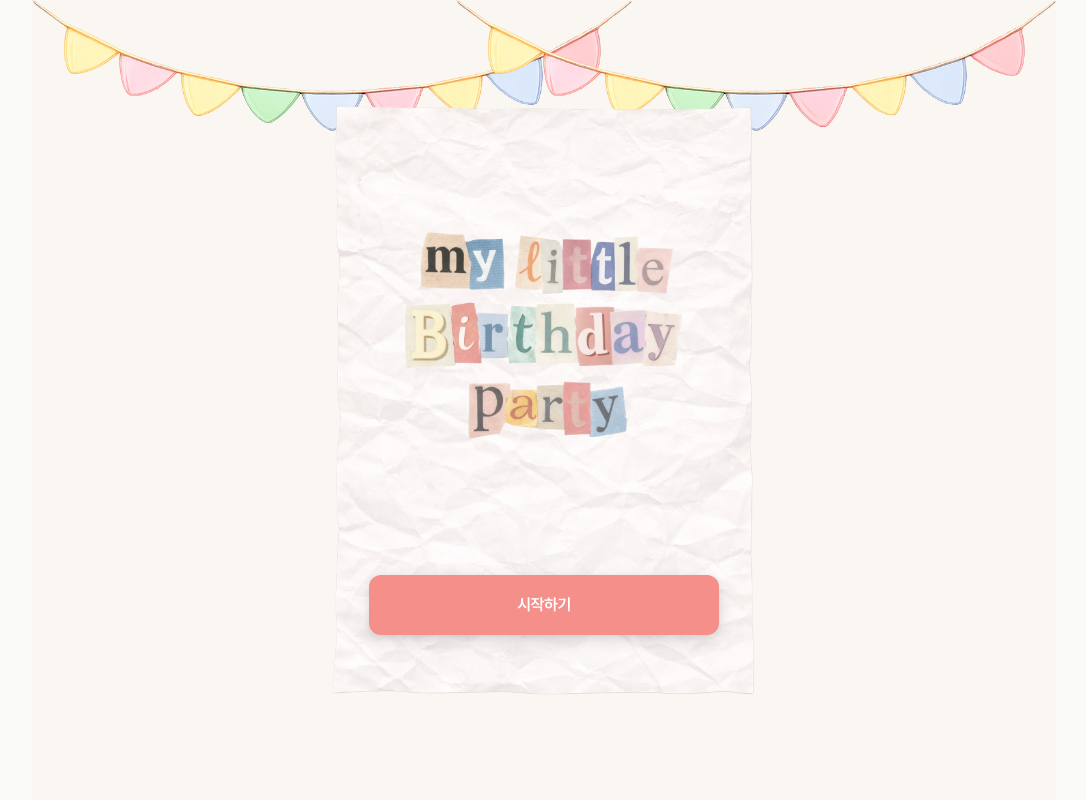
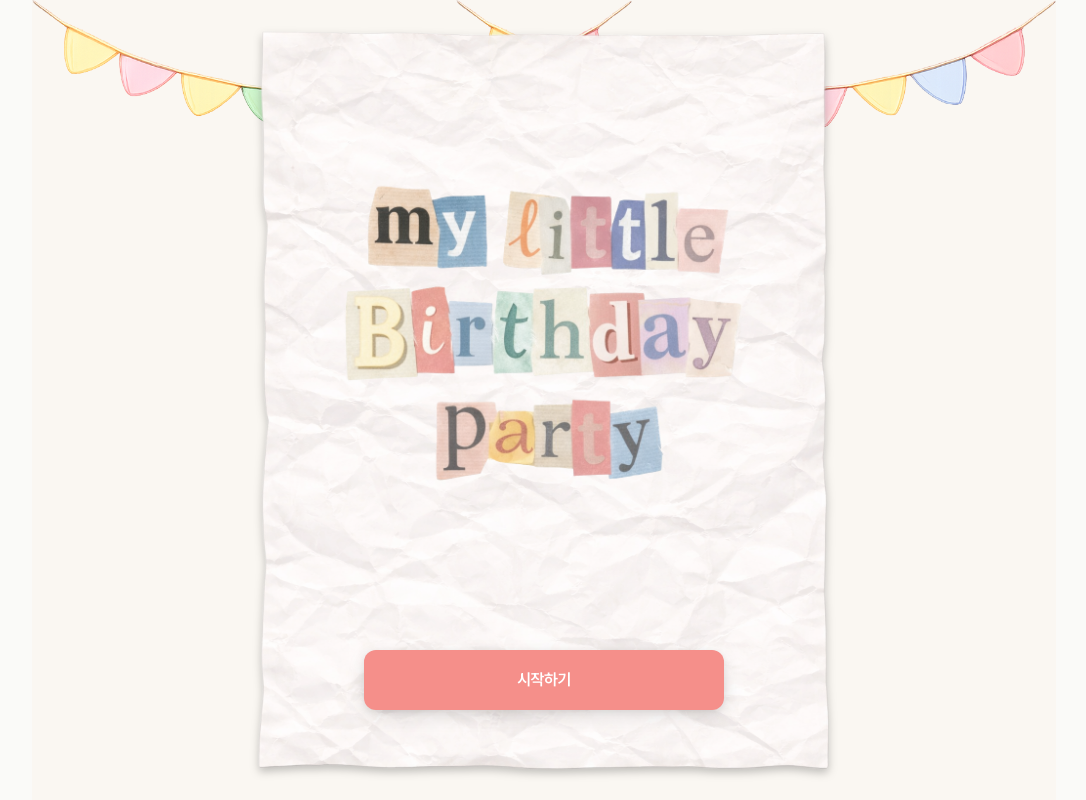
Before and after one commit to Leeseoleem/my-little-birthday-party, a React (Vite) app: page /creator in a window 1280 px wide. Shown: the whole page, without its empty margins (96-1182 px from the left). Built offline with nearby package versions, Linux system fonts and the light colour scheme.

Commit message:
chore: 시스템 전용 ds css 적용

```diff
--- a/src/features/creator/components/IntroCard.tsx
+++ b/src/features/creator/components/IntroCard.tsx
@@ -7,12 +7,14 @@ const IntroCard = () => {
           bg-no-repeat
           bg-center
           bg-size-[100%_100%]
+          z-50
+          drop-shadow-floating
           flex flex-col justify-center items-center py-15 px-6 md:px-8 xl:px-9 gap-8 md:gap-12 lg:gap-15"
     >
       <img
         src="/assets/brand/title-logo.png"
         alt="나의 작은 생일 파티"
-        className="h-[250px] md:h-[300px] lg:h-[350px] mx-auto"
+        className="h-[300px] md:h-[400px] lg:h-[500px] mx-auto"
       />
       <div className="flex w-full justify-center items-center">
         <CommonLinkButton label="시작하기" to="/creator/info" />
```
